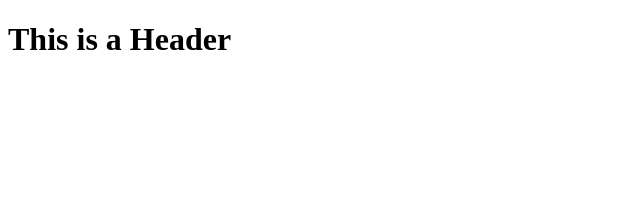
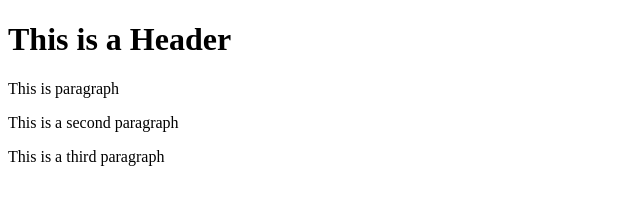
Before and after one commit to zizu1032/git_test_coursera, a website: page index.html in a window 1280 px wide. Shown: the whole page, without its empty margins (0-640 px from the left). Drawn offline with Linux system fonts and the light colour scheme.

```diff
--- a/index.html
+++ b/index.html
@@ -4,5 +4,9 @@
 
     <body>
         <h1>This is a Header</h1>
+        <p>This is paragraph</p>
+        <p>This is a second paragraph</p>
+        <p>This is a third paragraph</p>
+
     </body>
 </html>
```
Also changed, not shown: package.json (added, +24 -0 lines), 2 other files.
